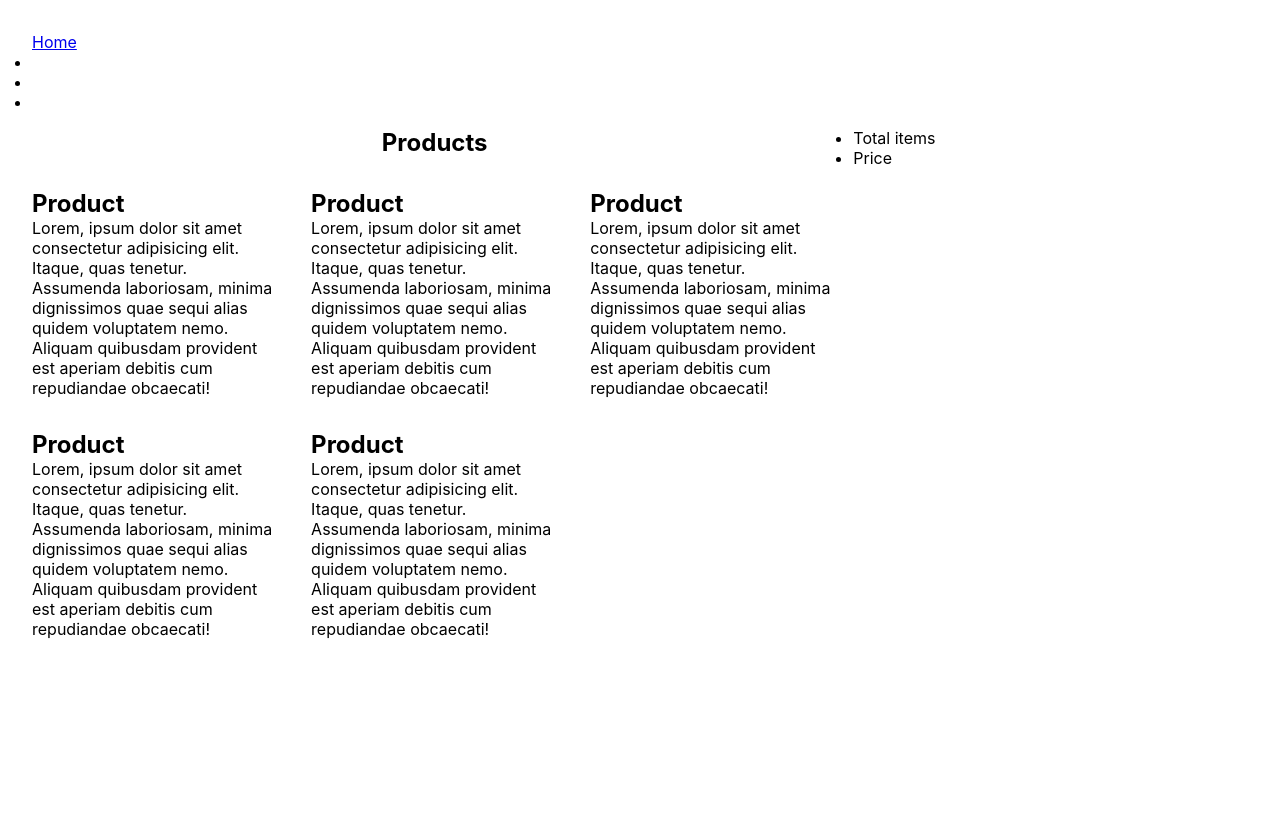
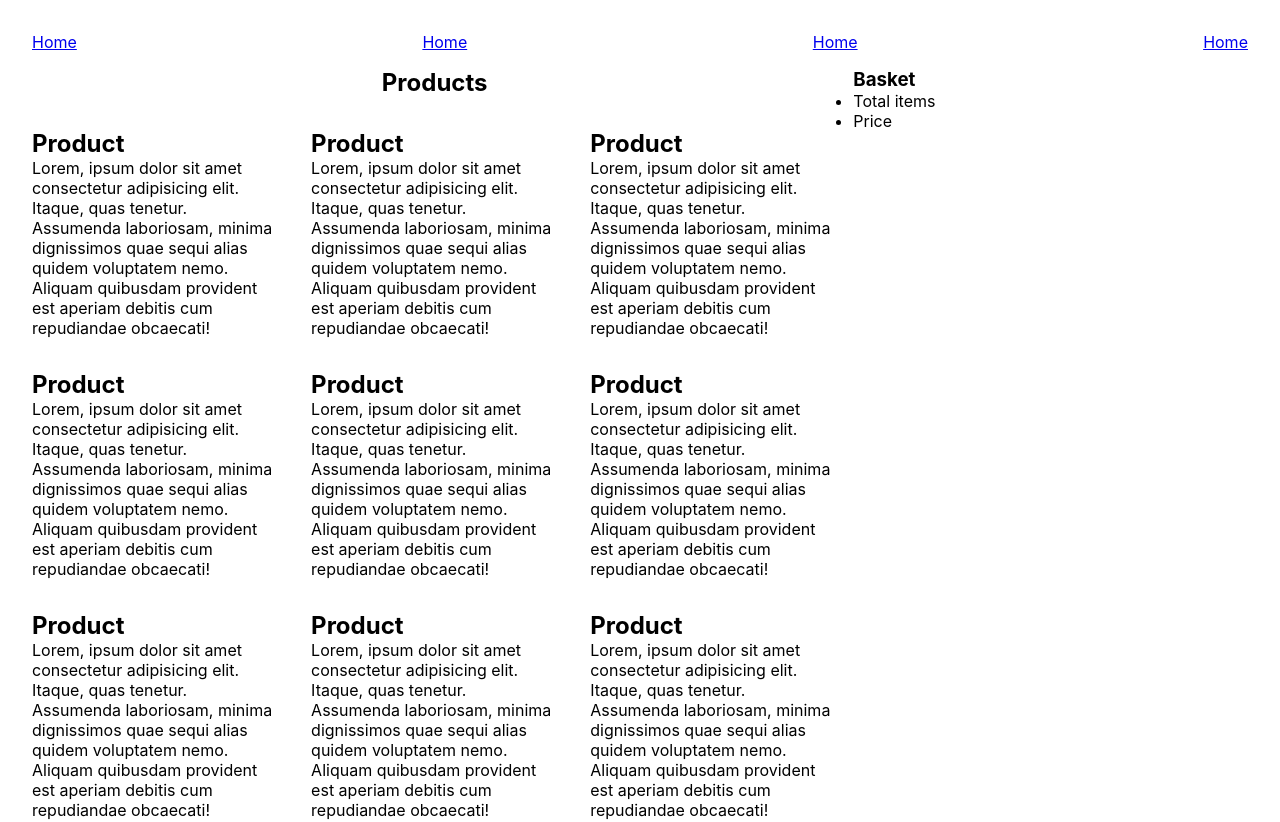
Before and after one commit to filepeno/react-in-class, a React (Create React App) app: page / in a window 1280 px wide. Shown: the top 822 px of the page. Before the commit the page ends 800 px from the top, so only its background shows below. Built offline with nearby package versions, Linux system fonts and the light colour scheme.

Commit message:
created some components

```diff
--- a/src/App.js
+++ b/src/App.js
@@ -3,49 +3,70 @@ import "./App.css";
 function App() {
   return (
     <main>
+      <Header />
+      <ProdustList />
+      <Basket />
+    </main>
+  );
+}
+
+function Header() {
+  return (
+    <header>
       <nav>
         <ul>
-          <a href="/">Home</a>
-          <li></li>
-          <li></li>
-          <li></li>
+          <NavLink />
+          <NavLink />
+          <NavLink />
+          <NavLink />
         </ul>
       </nav>
+    </header>
+  );
+}
+
+function ProdustList() {
+  return (
     <section className="ProductList">
       <h1>Products</h1>
-        <article>
+      <Product />
+      <Product />
+      <Product />
+      <Product />
+      <Product />
+      <Product />
+      <Product />
+      <Product />
+      <Product />
+      <Product />
+    </section>
+  );
+}
+
+function Product() {
+  return (
+    <article className="Product">
       <h2 className="ProductName">Product</h2>
       <p className="Description">
         Lorem, ipsum dolor sit amet consectetur adipisicing elit. Itaque, quas tenetur. Assumenda laboriosam, minima dignissimos quae sequi alias quidem voluptatem nemo. Aliquam quibusdam provident est aperiam debitis cum repudiandae obcaecati!
       </p>
     </article>
-        <article>
-          <h2 className="ProductName">Product</h2>
-          <p className="Description">
-            Lorem, ipsum dolor sit amet consectetur adipisicing elit. Itaque, quas tenetur. Assumenda laboriosam, minima dignissimos quae sequi alias quidem voluptatem nemo. Aliquam quibusdam provident est aperiam debitis cum repudiandae obcaecati!
-          </p>
-        </article>
-        <article>
-          <h2 className="ProductName">Product</h2>
-          <p className="Description">
-            Lorem, ipsum dolor sit amet consectetur adipisicing elit. Itaque, quas tenetur. Assumenda laboriosam, minima dignissimos quae sequi alias quidem voluptatem nemo. Aliquam quibusdam provident est aperiam debitis cum repudiandae obcaecati!
-          </p>
-        </article>
-        <article>
-          <h2 className="ProductName">Product</h2>
-          <p className="Description">
-            Lorem, ipsum dolor sit amet consectetur adipisicing elit. Itaque, quas tenetur. Assumenda laboriosam, minima dignissimos quae sequi alias quidem voluptatem nemo. Aliquam quibusdam provident est aperiam debitis cum repudiandae obcaecati!
-          </p>
-        </article>
-        <article>
-          <h2 className="ProductName">Product</h2>
-          <p className="Description">
-            Lorem, ipsum dolor sit amet consectetur adipisicing elit. Itaque, quas tenetur. Assumenda laboriosam, minima dignissimos quae sequi alias quidem voluptatem nemo. Aliquam quibusdam provident est aperiam debitis cum repudiandae obcaecati!
-          </p>
-        </article>
-      </section>
-      <aside>
+  );
+}
+
+function NavLink() {
+  return (
+    <li>
+      <a href="/">Home</a>
+    </li>
+  );
+}
+
+function Basket() {
+  return (
+    <aside className="Basket">
       <section className="MyBasket">
+        <h1>Basket</h1>
         <ul>
           <li>Total items</li>
           <li>Price</li>
@@ -53,7 +74,6 @@ function App() {
       </section>
       <form className="CheckoutForm"></form>
     </aside>
-    </main>
   );
 }
 
```
Lines whose indentation alone changed are shown as unchanged.
